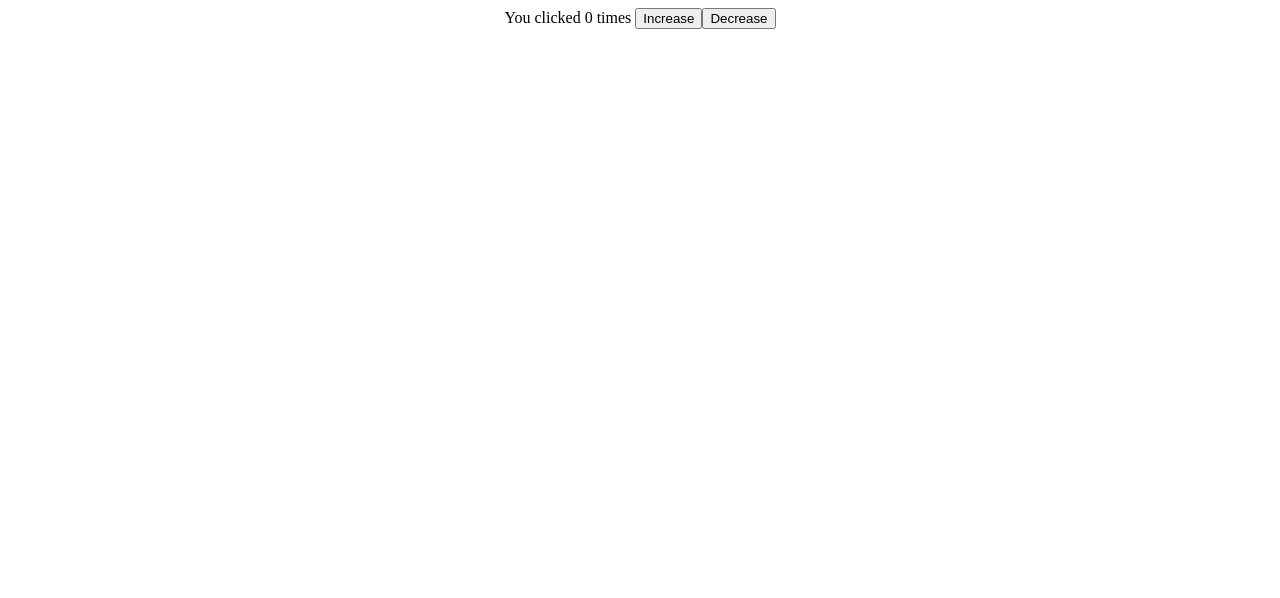
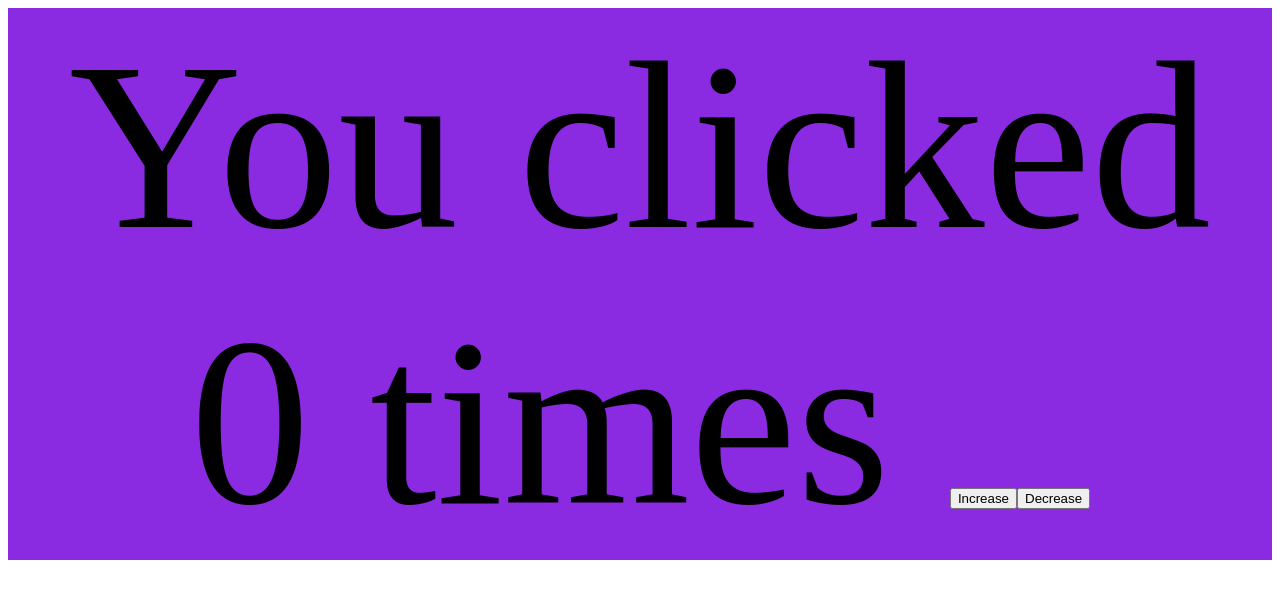
Before and after one commit to GHAFHA/bankingapp, a React (Create React App) app: page / in a window 1280 px wide. Shown: the top 598 px of the page. Built offline with nearby package versions, Linux system fonts and the light colour scheme.

Commit message:
added styling

```diff
--- a/src/App.css
+++ b/src/App.css
@@ -1,3 +1,8 @@
+.container{
+  background-color: bisque;
+}
 .App{
+  background-color: blueviolet;
   text-align: center;
+  font-size: 1500%;
 }
--- a/src/App.js
+++ b/src/App.js
@@ -7,6 +7,7 @@ function App() {
   const [number, setNumber] = useState(0);
 
   return (
+    <div className='container'>
     <div className="App">
       <span> You clicked {number} times </span>
       <button onClick={() => setNumber((prev) => prev + 1) }>
@@ -15,6 +16,7 @@ function App() {
       <button onClick={() => setNumber((prev) => prev - 1)}>Decrease</button>
 
     </div>
+    </div>
   );
 }
 
```
